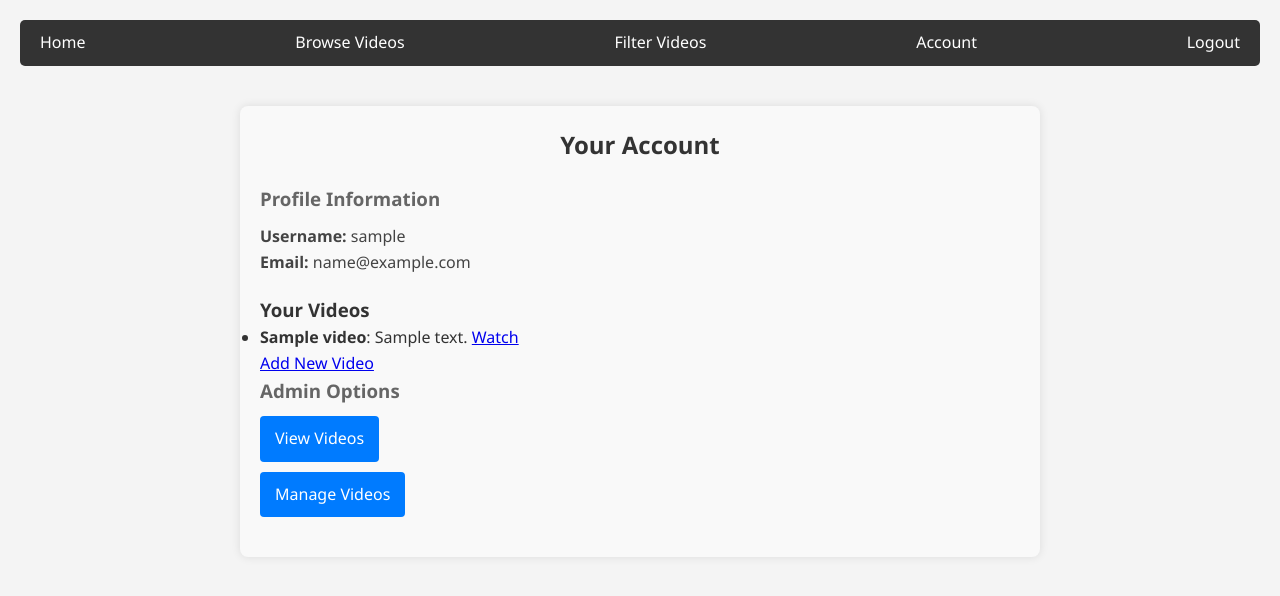
After one commit to Qoorb/LocalShow, a Flask app: page /account in a window 1280 px wide. The commit adds this page. Shown: the top 596 px of the page. Run offline with Flask 3, Linux system fonts and the light colour scheme; a user stored in the database is signed in; tables that the repository leaves empty hold one stand-in row (values such as "Sample post").

Commit message:
add Account page and admin panel

```diff
--- a/app/__init__.py
+++ b/app/__init__.py
@@ -2,10 +2,14 @@ from flask import Flask
 from flask_sqlalchemy import SQLAlchemy
 from flask_migrate import Migrate
 from flask_login import LoginManager
+import os
 
 
 app = Flask(__name__)
 app.config.from_object('config.Config')
+
+UPLOAD_FOLDER = os.path.normpath('app\\static\\video')
+app.config['UPLOAD_FOLDER'] = UPLOAD_FOLDER
 
 db = SQLAlchemy(app)
 migrate = Migrate(app, db)
--- a/app/models.py
+++ b/app/models.py
@@ -2,6 +2,7 @@ from app import db
 from datetime import datetime
 from flask_bcrypt import Bcrypt
 from flask_login import UserMixin
+
 
 bcrypt = Bcrypt()
 
@@ -15,9 +16,11 @@ class Video(db.Model):
     hidden = db.Column(db.Boolean, default=False)
     created_at = db.Column(db.DateTime, default=datetime.utcnow)
     category = db.Column(db.String(50), nullable=True)
+    user_id = db.Column(db.Integer, db.ForeignKey('users.id'), nullable=False)
 
     # Relationship with Rating
     ratings = db.relationship('Rating', backref='video', lazy='dynamic')
+    user = db.relationship('User', back_populates='videos')
 
     def __repr__(self):
         return f'<Video {self.title}>'
@@ -34,6 +37,7 @@ class User(UserMixin, db.Model):
 
     # Relationship with Rating and Log
     ratings = db.relationship('Rating', backref='user', lazy='dynamic')
+    videos = db.relationship('Video', back_populates='user', lazy='dynamic')
     logs = db.relationship('Log', backref='user', lazy='dynamic')
 
     def set_password(self, password):
--- a/app/routes.py
+++ b/app/routes.py
@@ -1,7 +1,9 @@
 from flask import request, render_template, redirect, url_for, flash
 from app import app, db
 from app.models import Video, Rating, User
+from app.forms import RegistrationForm, VideoForm
 from flask_login import current_user, login_user, logout_user, login_required
+from flask_bcrypt import Bcrypt
 
 
 @app.route('/')
@@ -9,7 +11,6 @@ def index():
     return render_template('base.html')
 
 @app.route('/browse', methods=['GET'])
-@login_required
 def browse_videos():
     page = request.args.get('page', 1, type=int)
     videos = Video.query.filter_by(hidden=False).paginate(page=page, per_page=10)
@@ -65,3 +66,90 @@ def login():
 def logout():
     logout_user()
     return redirect(url_for('index'))
+
+@app.route('/admin/videos', methods=['GET'])
+@login_required
+def admin_videos():
+    if not current_user.is_admin:  # Assuming you have an 'is_admin' flag in your User model
+        flash("You don't have permission to access this page.")
+        return redirect(url_for('index'))
+
+    videos = Video.query.all()  # Fetch all videos from the database
+    return render_template('admin/admin_videos.html', videos=videos)
+
+@app.route('/admin/videos/manage', methods=['GET', 'POST'])
+@login_required
+def manage_videos():
+    if not current_user.is_admin:
+        flash("You don't have permission to access this page.")
+        return redirect(url_for('index'))
+
+    if request.method == 'POST':
+        # Handling video addition or deletion
+        if 'add_video' in request.form:
+            title = request.form['title']
+            description = request.form['description']
+            url = request.form['url']  # Assuming you're storing video URLs
+            new_video = Video(title=title, description=description, url=url)
+            db.session.add(new_video)
+            db.session.commit()
+            flash('Video added successfully!')
+        elif 'delete_video' in request.form:
+            video_id = request.form['video_id']
+            video = Video.query.get(video_id)
+            if video:
+                db.session.delete(video)
+                db.session.commit()
+                flash('Video deleted successfully!')
+
+    videos = Video.query.all()
+    return render_template('admin/manage_videos.html', videos=videos)
+
+@app.route('/register', methods=['GET', 'POST'])
+def register():
+    form = RegistrationForm()
+    bcrypt = Bcrypt()
+    if form.validate_on_submit():
+        hashed_password = bcrypt.generate_password_hash(form.password.data).decode('utf-8')
+        user = User(username=form.username.data, email=form.email.data, password_hash=hashed_password)
+        db.session.add(user)
+        db.session.commit()
+        flash('Your account has been created! You can now log in.', 'success')
+        return redirect(url_for('login'))
+    return render_template('register.html', title='Register', form=form)
+
+@app.route('/account')
+@login_required
+def account():
+    return render_template('account.html', user=current_user)
+
+import os
+from werkzeug.utils import secure_filename
+
+ALLOWED_EXTENSIONS = {'mp4', 'avi', 'mov'}
+def allowed_file(filename):
+    return '.' in filename and filename.rsplit('.', 1)[1].lower() in ALLOWED_EXTENSIONS
+
+@app.route('/account/add_video', methods=['GET', 'POST'])
+@login_required
+def add_video():
+    form = VideoForm()
+    if form.validate_on_submit():
+        if form.file_path.data and allowed_file(form.file_path.data.filename):
+            filename = secure_filename(form.file_path.data.filename)
+            file_path = os.path.join(app.config['UPLOAD_FOLDER'], filename)
+            print(f"file_path: {file_path} and filename: {filename}")
+            form.file_path.data.save(file_path)
+
+            video = Video(
+                title=form.title.data,
+                description=form.description.data,
+                file_path=file_path,
+                user_id=current_user.id  # Assuming a user_id field in Video model
+            )
+            db.session.add(video)
+            db.session.commit()
+            flash('Video added successfully!', 'success')
+            return redirect(url_for('account'))
+
+    return render_template('add_video.html', form=form)
--- /dev/null
+++ b/app/static/css/styles.css
@@ -0,0 +1,181 @@
+/* General reset for margin and padding */
+* {
+    margin: 0;
+    padding: 0;
+    box-sizing: border-box;
+}
+
+/* Body Styling */
+body {
+    font-family: 'Segoe UI', Tahoma, Geneva, Verdana, sans-serif;
+    background-color: #f4f4f4;
+    color: #333;
+    line-height: 1.6;
+    padding: 20px;
+}
+
+/* Container for centering content */
+.container {
+    max-width: 1200px;
+    margin: auto;
+    padding: 20px;
+}
+
+/* Navigation Bar */
+nav {
+    background-color: #333;
+    color: #fff;
+    padding: 10px;
+    margin-bottom: 20px;
+    border-radius: 5px;
+}
+
+nav ul {
+    list-style: none;
+    display: flex;
+    justify-content: space-between;
+}
+
+nav ul li {
+    display: inline;
+}
+
+nav ul li a {
+    color: #fff;
+    text-decoration: none;
+    padding: 10px;
+    border-radius: 3px;
+    transition: background 0.3s ease;
+}
+
+nav ul li a:hover {
+    background-color: #555;
+}
+
+/* Form Styling */
+form {
+    background: #fff;
+    padding: 20px;
+    border-radius: 5px;
+    box-shadow: 0 0 10px rgba(0, 0, 0, 0.1);
+}
+
+form div {
+    margin-bottom: 15px;
+}
+
+form div label {
+    display: block;
+    font-weight: bold;
+    margin-bottom: 5px;
+}
+
+form div input, form div select {
+    width: 100%;
+    padding: 10px;
+    border: 1px solid #ccc;
+    border-radius: 5px;
+}
+
+form div input[type="submit"] {
+    background-color: #333;
+    color: #fff;
+    border: none;
+    cursor: pointer;
+    transition: background 0.3s ease;
+}
+
+form div input[type="submit"]:hover {
+    background-color: #555;
+}
+
+/* Video Thumbnail Grid */
+.video-grid {
+    display: grid;
+    grid-template-columns: repeat(auto-fill, minmax(250px, 1fr));
+    gap: 20px;
+}
+
+.video-grid img {
+    width: 100%;
+    border-radius: 5px;
+    transition: transform 0.3s ease;
+}
+
+.video-grid img:hover {
+    transform: scale(1.05);
+}
+
+/* Admin Links */
+.admin-links {
+    margin-top: 20px;
+}
+
+.admin-links a {
+    display: inline-block;
+    background-color: #333;
+    color: #fff;
+    padding: 10px;
+    margin: 5px;
+    border-radius: 5px;
+    text-decoration: none;
+    transition: background 0.3s ease;
+}
+
+.admin-links a:hover {
+    background-color: #555;
+}
+
+/* Account Page Styles */
+.account-page {
+    max-width: 800px;
+    margin: 0 auto;
+    padding: 20px;
+    background-color: #f9f9f9;
+    border-radius: 8px;
+    box-shadow: 0 0 10px rgba(0, 0, 0, 0.1);
+}
+
+.account-header h2 {
+    text-align: center;
+    margin-bottom: 20px;
+    color: #333;
+}
+
+.account-info, .admin-options {
+    margin-bottom: 20px;
+}
+
+.account-info h3, .admin-options h3 {
+    color: #666;
+    margin-bottom: 10px;
+}
+
+.account-info p {
+    font-size: 16px;
+    color: #444;
+    line-height: 1.6;
+}
+
+.admin-options ul {
+    list-style-type: none;
+    padding: 0;
+}
+
+.admin-options li {
+    margin: 10px 0;
+}
+
+.btn-admin {
+    display: inline-block;
+    padding: 10px 15px;
+    color: #fff;
+    background-color: #007bff;
+    border-radius: 4px;
+    text-decoration: none;
+    transition: background-color 0.3s;
+}
+
+.btn-admin:hover {
+    background-color: #0056b3;
+}
--- /dev/null
+++ b/app/templates/account.html
@@ -0,0 +1,43 @@
+{% extends 'base.html' %}
+
+{% block content %}
+<div class="account-page">
+    <div class="account-header">
+        <h2>Your Account</h2>
+    </div>
+
+    <div class="account-info">
+        <h3>Profile Information</h3>
+        <p><strong>Username:</strong> {{ user.username }}</p>
+        <p><strong>Email:</strong> {{ user.email }}</p>
+    </div>
+
+    {% if user.videos %}
+        <div class="user-videos">
+            <h3>Your Videos</h3>
+            <ul>
+                {% for video in user.videos %}
+                    <li>
+                        <strong>{{ video.title }}</strong>: {{ video.description }}
+                        <a href="{{ url_for('static', filename=video.file_path) }}" target="_blank">Watch</a>
+                    </li>
+                {% endfor %}
+            </ul>
+        </div>
+    {% else %}
+        <p>You haven't added any videos yet.</p>
+    {% endif %}
+
+    <a href="{{ url_for('add_video') }}" class="btn">Add New Video</a>
+
+    {% if user.is_admin %}
+        <div class="admin-options">
+            <h3>Admin Options</h3>
+            <ul>
+                <li><a href="{{ url_for('admin_videos') }}" class="btn-admin">View Videos</a></li>
+                <li><a href="{{ url_for('manage_videos') }}" class="btn-admin">Manage Videos</a></li>
+            </ul>
+        </div>
+    {% endif %}
+</div>
+{% endblock %}
--- a/app/templates/base.html
+++ b/app/templates/base.html
@@ -3,32 +3,27 @@
 <head>
     <meta charset="UTF-8">
     <meta name="viewport" content="width=device-width, initial-scale=1.0">
-    <title>Video Library</title>
+    <title>{{ title if title else "Video Library" }}</title>
     <link rel="stylesheet" href="{{ url_for('static', filename='css/styles.css') }}">
 </head>
 <body>
-    <header>
-        <h1>Welcome to the Video Library</h1>
-        <nav>
-            <a href="{{ url_for('browse_videos') }}">Browse Videos</a>
-            <a href="{{ url_for('filter_videos') }}">Filter Videos</a>
+    <nav>
+        <ul>
+            <li><a href="{{ url_for('index') }}">Home</a></li>
+            <li><a href="{{ url_for('browse_videos') }}">Browse Videos</a></li>
+            <li><a href="{{ url_for('filter_videos') }}">Filter Videos</a></li>
             {% if current_user.is_authenticated %}
-                <span>Logged in as {{ current_user.username }}</span>
-                <a href="{{ url_for('logout') }}">Logout</a>
+                <li><a href="{{ url_for('account') }}">Account</a></li>
+                <li><a href="{{ url_for('logout') }}">Logout</a></li>
             {% else %}
-                <a href="{{ url_for('login') }}">Login</a>
+                <li><a href="{{ url_for('login') }}">Login</a></li>
+                <li><a href="{{ url_for('register') }}">Register</a></li>
             {% endif %}
-        </nav>
-    </header>
+        </ul>
+    </nav>
 
-    <main>
-        {% block content %}
-        <!-- Default content can go here if needed -->
-        {% endblock %}
-    </main>
-
-    <footer>
-        <p>&copy; 2024 Video Library</p>
-    </footer>
+    <div class="container">
+        {% block content %}{% endblock %}
+    </div>
 </body>
 </html>
```
Also changed, not shown: app/forms.py (+30 -0 lines), app/templates/add_video.html (added, +25 -0 lines), app/templates/admin/admin_videos.html (added, +19 -0 lines), app/templates/admin/manage_videos.html (added, +31 -0 lines), app/templates/register.html (added, +39 -0 lines), app/templates/admin/add_video.html (deleted), 1 other file.
